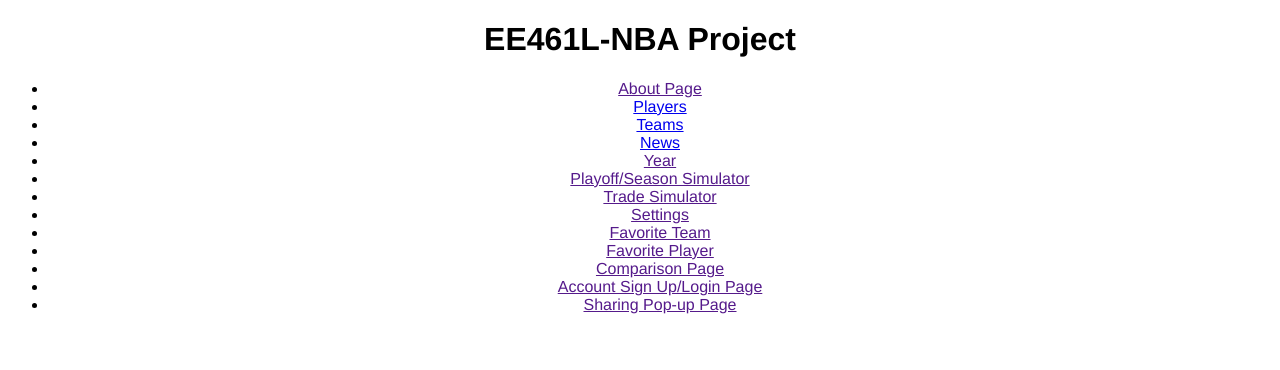
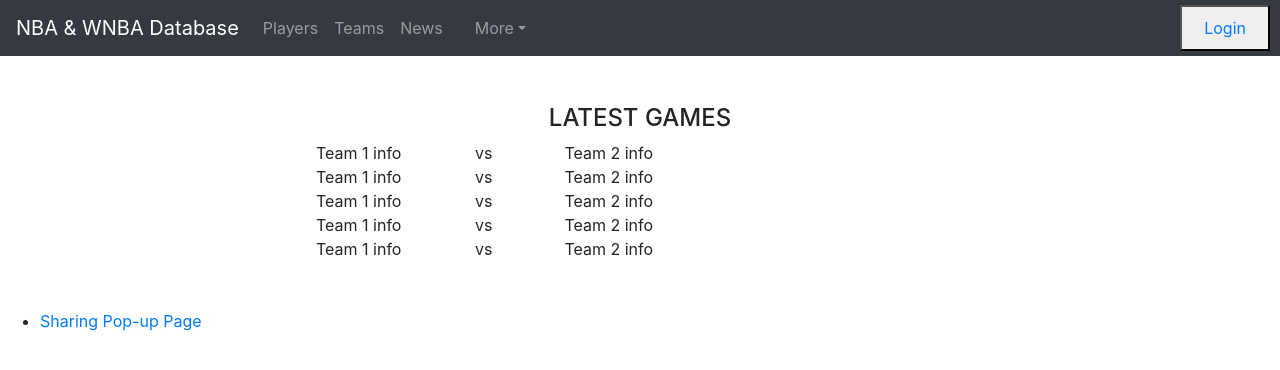
Before and after one commit to bibartanjha/teame9, a Flask app: page / in a window 1280 px wide. Shown: the top 370 px of the page. Run offline with Flask 2, Linux system fonts and the light colour scheme; some libraries are stand-ins or nearby versions.

Commit message:
set up front page, added login/settings page

```diff
--- a/GCPcode/main.py
+++ b/GCPcode/main.py
@@ -180,7 +180,7 @@
 
 @app.route('/account')
 def account():
-    pass
+    return render_template('login.html')
 
 
 @app.route('/pop-up')
--- a/GCPcode/templates/index.html
+++ b/GCPcode/templates/index.html
@@ -2,27 +2,101 @@
 
 <html>
     <head>
-        <title>EE461L-NBA Project</title>
-            <script src="{{ url_for('static', filename='script.js') }}"></script>
-            <link type="text/css" rel="stylesheet" href="{{ url_for('static', filename='style.css') }}">
+        <script src="{{ url_for('static', filename='script.js') }}"></script>
+        <link type="text/css" rel="stylesheet" href="{{ url_for('static', filename='style.css') }}">
+
+                <!-- Bootstrap init -->
+        <!-- Latest compiled and minified CSS -->
+        <link rel="stylesheet" href="https://maxcdn.bootstrapcdn.com/bootstrap/4.5.2/css/bootstrap.min.css">
+        <!-- jQuery library -->
+        <script src="https://ajax.googleapis.com/ajax/libs/jquery/3.5.1/jquery.min.js"></script>
+        <!-- Popper JS -->
+        <script src="https://cdnjs.cloudflare.com/ajax/libs/popper.js/1.16.0/umd/popper.min.js"></script>
+        <!-- Latest compiled JavaScript -->
+        <script src="https://maxcdn.bootstrapcdn.com/bootstrap/4.5.2/js/bootstrap.min.js"></script>
+        {% block head %}
+        <title>EE461L: NBA Project</title>
+        {% endblock %}
     </head>
 
     <body>
-        <h1>EE461L-NBA Project</h1>
+
+        <!-- NAV BAR -->
+        <nav class="navbar navbar-expand-sm bg-dark navbar-dark">
+
+            <a class="navbar-brand" href="#">NBA &amp; WNBA Database</a>
+
+            <ul class="navbar-nav">
+                <!-- MAIN PAGES -->
+                <li class="nav-item">
+                    <a class="nav-link" href='#'>Players</a>
+                </li>
+                <li class="nav-item">
+                    <a class="nav-link" href='#'>Teams</a>
+                </li>
+                <li class="nav-item">
+                    <a class="nav-link" href='#'>News</a>
+                </li>
+                <li class="nav-item">
+                    <a class="nav-link" href='#'></a>
+                </li>
+                <!-- DROP-DOWN, extra pages -->
+                <li class="nav-item dropdown">
+                    <a class="nav-link dropdown-toggle id=navbardrop" data-toggle="dropdown">More</a>
+                    <div class="dropdown-menu">
+                        <a class="dropdown-item" href="#">Season Simulator</a>
+                        <a class="dropdown-item" href="#">Trade Simulator</a>
+                        <a class="dropdown-item" href="#">Favorite Team</a>
+                        <a class="dropdown-item" href="#">Favorite Player</a>
+                        <a class="dropdown-item" href="#">Compare</a>
+                        <a class="dropdown-item" href="#">Settings</a>
+                    </div>
+                </li>
+            </ul>
+            <button type='button' style="position: absolute; right: 10px; text-align: center">
+                <a class="nav-link" href="/account">Login</a>
+            </button>
+        </nav>
+        {% block body %}
+
+        <!-- SCORES -->
+
+        <div class="container p-5" id="box_score" >
+            <h4 style="text-align: center">LATEST GAMES</h4>
+            <div class="container" style="text-align: center; width: 750px;">
+                <div class="row">
+                    <div class="col-sm-3">Team 1 info</div>
+                    <div class="col-sm-1">vs</div>
+                    <div class="col-sm-3">Team 2 info</div>
+                </div>
+                <div class="row">
+                    <div class="col-sm-3">Team 1 info</div>
+                    <div class="col-sm-1">vs</div>
+                    <div class="col-sm-3">Team 2 info</div>
+                </div>
+                <div class="row">
+                    <div class="col-sm-3">Team 1 info</div>
+                    <div class="col-sm-1">vs</div>
+                    <div class="col-sm-3">Team 2 info</div>
+                </div>
+                <div class="row">
+                    <div class="col-sm-3">Team 1 info</div>
+                    <div class="col-sm-1">vs</div>
+                    <div class="col-sm-3">Team 2 info</div>
+                </div>
+                <div class="row">
+                    <div class="col-sm-3">Team 1 info</div>
+                    <div class="col-sm-1">vs</div>
+                    <div class="col-sm-3">Team 2 info</div>
+                </div>
+            </div>
+
+        </div>
+
+        <!-- unsure of where to put -->
         <ul>
-            <li><a href= "">About Page</a></li>
-            <li><a href= "/Players">Players</a></li>
-            <li><a href= "/Teams">Teams</a></li>
-            <li><a href= "/News">News</a></li>
-            <li><a href= "">Year</a></li>
-            <li><a href= "">Playoff/Season Simulator</a></li>
-            <li><a href= "">Trade Simulator</a></li>
-            <li><a href= "">Settings</a></li>
-            <li><a href= "">Favorite Team</a></li>
-            <li><a href= "">Favorite Player</a></li>
-            <li><a href= "">Comparison Page</a></li>
-            <li><a href= "">Account Sign Up/Login Page</a></li>
             <li><a href= "">Sharing Pop-up Page</a></li>
         </ul>
+        {% endblock %}
     </body>
 </html>
```
Also changed, not shown: GCPcode/templates/login.html (added, +10 -0 lines), GCPcode/templates/settings.html (added, +12 -0 lines), GCPcode/templates/base123.html (line endings or trailing spaces), GCPcode/templates/base_players_teams_news.html (line endings or trailing spaces), 4 other files.
